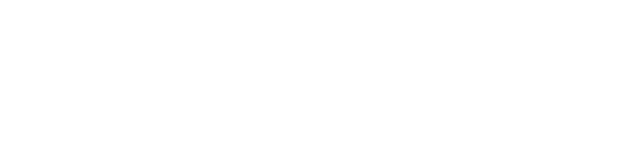
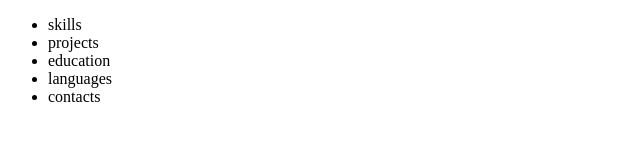
Before and after one commit to Evgenii-Vilkel/rsschool-cv, a plain HTML site: page index.html in a window 1280 px wide. Shown: the whole page, without its empty margins (0-640 px from the left). Drawn offline with Linux system fonts and the light colour scheme.

Commit message:
feat: add header markup

```diff
--- a/index.html
+++ b/index.html
@@ -6,5 +6,22 @@
     <title>CV</title>
 </head>
 <body>
+    <header class="header">
+        <nav class="site-nav">
+            <ul class="menu">
+                <!-- <li class="menu-item"><a href="#about-me" class="menu-link"></a>about me</li> -->
+                <li class="menu-item"><a href="#skills" class="menu-link"></a>skills</li>
+                <li class="menu-item"><a href="#projects" class="menu-link"></a>projects</li>
+                <!-- <li class="menu-item"><a href="#experience" class="menu-link"></a>experience</li> -->
+                <li class="menu-item"><a href="#education" class="menu-link"></a>education</li>
+                <li class="menu-item"><a href="#languages" class="menu-link"></a>languages</li>
+                <li class="menu-item"><a href="#contacts" class="menu-link"></a>contacts</li>
+            </ul>
+        </nav>
+    </header>
+
+    <main></main>
+
+    <footer></footer>
 </body>
 </html>
```
